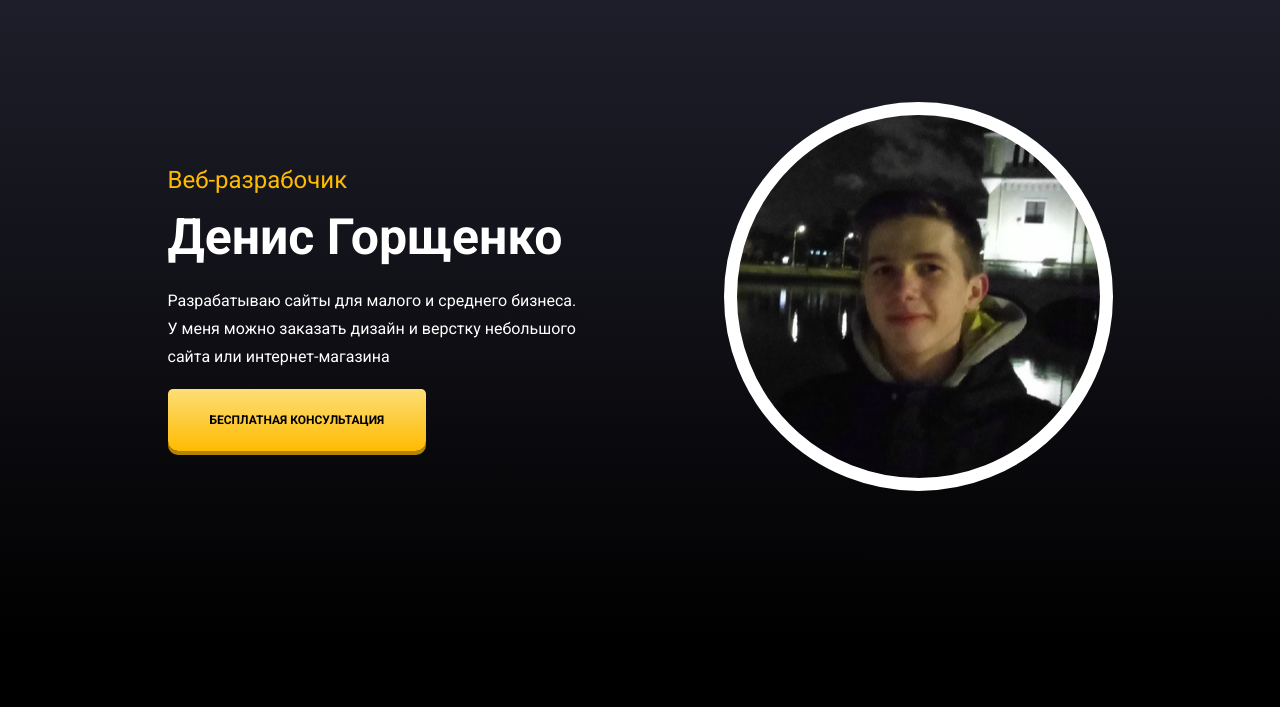
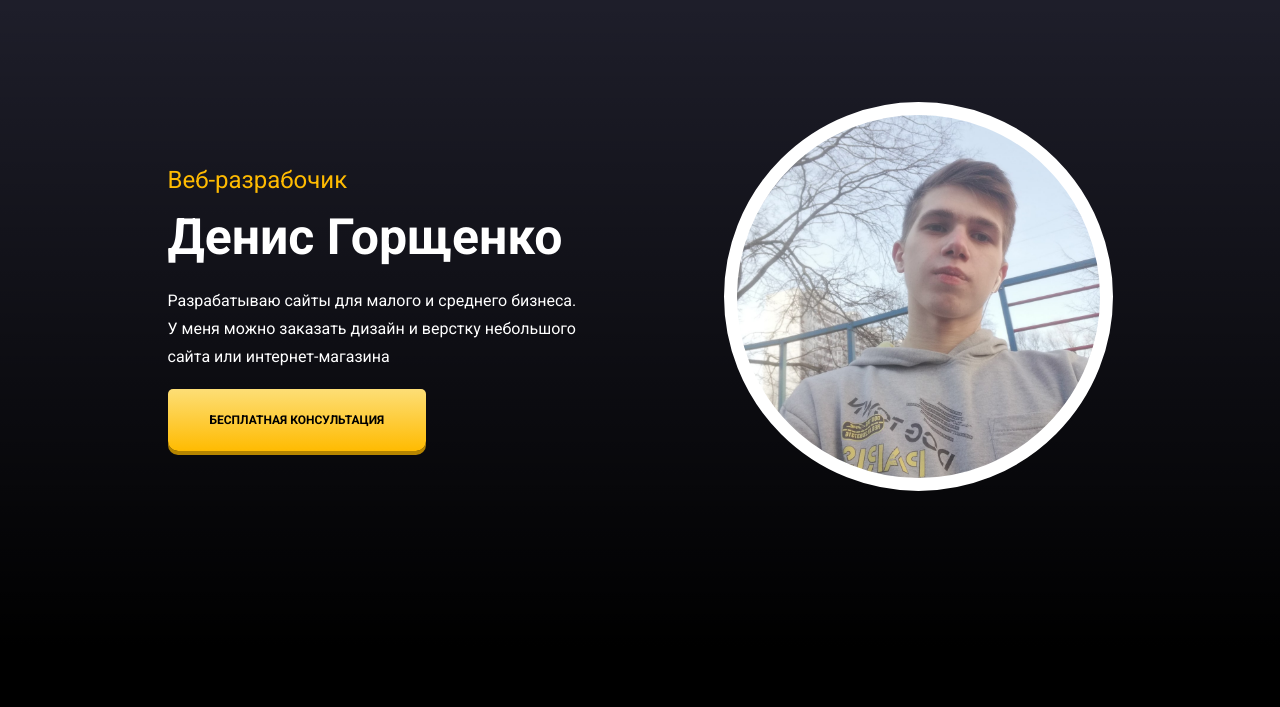
Before and after one commit to DenisAmell/myportfolio, a plain HTML site: page index.html in a window 1280 px wide. Shown: the part 75-782 px from the top of the page. Drawn offline with Linux system fonts and the light colour scheme.

Commit message:
Add files via upload

```diff
--- a/CSS/style.css
+++ b/CSS/style.css
@@ -91,9 +91,10 @@ body{
     height: 389px;
     background: #fff;
     border-radius: 50%;
-    background-image: url(../img/myphoto.jpg);
+    background-image: url(../img/photo.jpg);
     background-repeat: no-repeat;
-    background-position:  center right -47px;
+    background-position:  center right;
+    background-size: contain;
     border: 13px solid #fff;
 }
 
```
